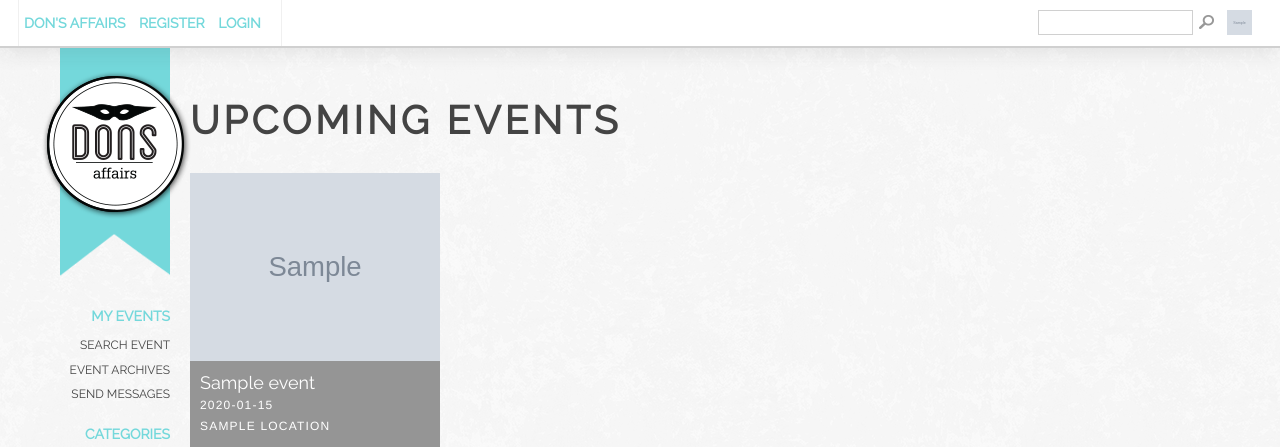
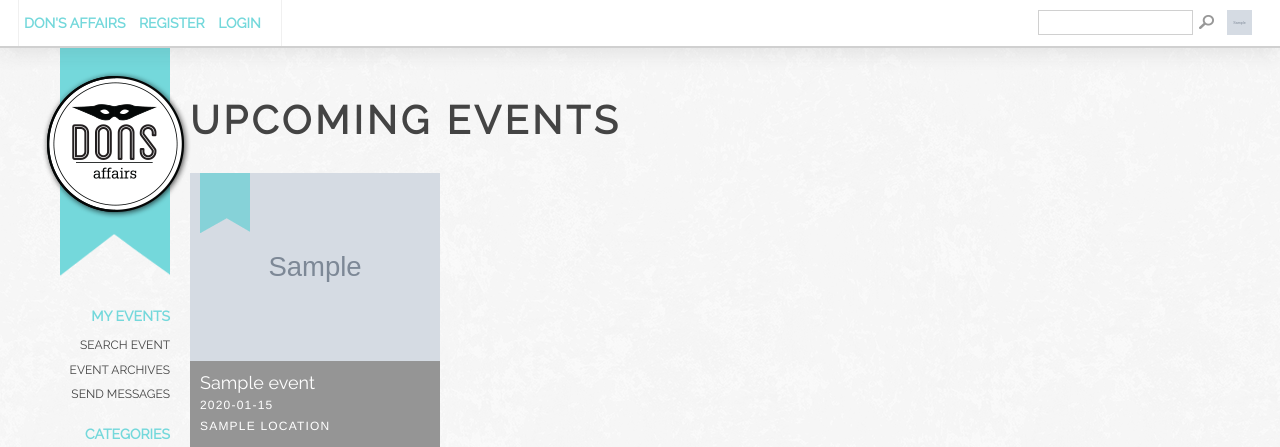
Before and after one commit to karuto/usfevent, a Django app: template templates/event/event_homepage.html in a window 1280 px wide. Shown: the top 447 px of the page. Run offline with Django 3.2, Linux system fonts and the light colour scheme; the template is opened without the code that fills it: most values are stand-ins (such as "Sample title", 1, 10 or a date in 2020); grey boxes marked "Sample" are stand-in pictures; some libraries are stand-ins or nearby versions.

Commit message:
Added save event link in homepage template

```diff
--- a/templates/event/event_homepage.html
+++ b/templates/event/event_homepage.html
@@ -14,19 +14,32 @@
 <div id="layout-posts-masonry">
 {% for event in events %}
 
+<style>
+.entry-bookmark {
+  background: url("/webhost_media/static/bm.png");
+  height: 60px;
+  margin: 0 10px;
+  position: relative;
+  width: 50px;
+  z-index: 10;
+}
+.entry-image {
+  z-index: 2;
+}
+</style>
+
 <div class="main-item-block main-item-style post-item">
-
-    <img src="/webhost_media/{{event.image1}}" width="100%">
+    <img class="entry-image" src="/webhost_media/{{event.image1}}" width="100%">
+    <a href="{% url like_event event.id %}"><div class="entry-bookmark"></div></a>
     <header class="entry-header">
         <h1 class="entry-title">
-            <a href="{%url single event.id %}">{{ event.title }}</a>
+            <a href="{% url single event.id %}">{{ event.title }}</a>
         </h1>
         <h3 class="main-item-meta roboto-font">
             {{ event.event_time|date:"Y-m-d" }}<br>
             {{ event.location }}
         </h3>
     </header>
-
 </div>
 
 {% endfor %}
```
Also changed, not shown: media/static/bm.png (added), templates/base.html (indentation only).
